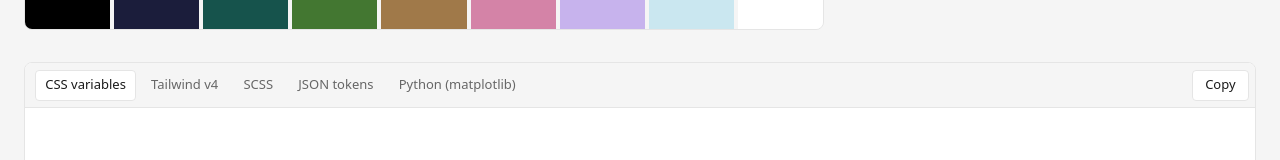
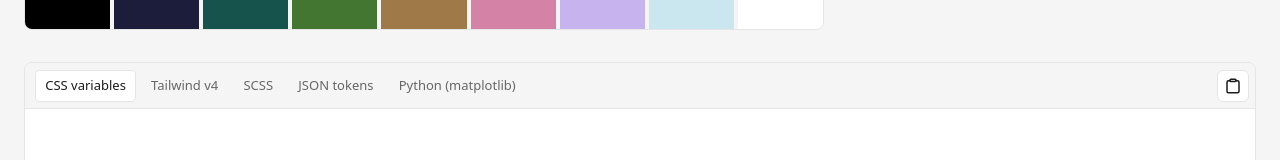
Before and after one commit to obangpub/cubehelix-studio, a React (Vite) app in the folder apps/web/: page / in a window 1280 px wide. Shown: the part 1153-1313 px from the top of the page. Built offline with nearby package versions, Linux system fonts and the light colour scheme.

Commit message:
feat(web): export panel copy button uses clipboard icon with 'Copy' tooltip

```diff
--- a/apps/web/src/components/ExportPanel.tsx
+++ b/apps/web/src/components/ExportPanel.tsx
@@ -59,8 +59,8 @@ export function ExportPanel({ params, swatchCount }: ExportPanelProps) {
     setTimeout(() => setCopyStatus("idle"), COPY_FEEDBACK_MS);
   };
 
-  const copyLabel =
-    copyStatus === "copied" ? "Copied!" : copyStatus === "failed" ? "Copy failed" : "Copy";
+  const copyTooltip =
+    copyStatus === "copied" ? "Copied" : copyStatus === "failed" ? "Copy failed" : "Copy";
 
   return (
     <section className="export-panel" aria-label="Export palette">
@@ -79,8 +79,17 @@ export function ExportPanel({ params, swatchCount }: ExportPanelProps) {
             </button>
           ))}
         </div>
-        <button type="button" className="export-panel-copy" onClick={copy} aria-live="polite">
-          {copyLabel}
+        <button
+          type="button"
+          className="header-icon-button"
+          onClick={copy}
+          aria-label={copyTooltip}
+          title={copyTooltip}
+        >
+          {copyStatus === "copied" ? <CheckIcon /> : <ClipboardIcon />}
+          <span className="visually-hidden" aria-live="polite">
+            {copyTooltip}
+          </span>
         </button>
       </header>
       <pre className="export-panel-output">
@@ -89,3 +98,44 @@ export function ExportPanel({ params, swatchCount }: ExportPanelProps) {
     </section>
   );
 }
+
+function ClipboardIcon() {
+  return (
+    <svg viewBox="0 0 24 24" width="18" height="18" aria-hidden="true">
+      <rect
+        x="8"
+        y="3"
+        width="8"
+        height="3"
+        rx="1"
+        fill="none"
+        stroke="currentColor"
+        strokeWidth="2"
+        strokeLinejoin="round"
+      />
+      <path
+        d="M8 5H6a2 2 0 0 0-2 2v12a2 2 0 0 0 2 2h12a2 2 0 0 0 2-2V7a2 2 0 0 0-2-2h-2"
+        fill="none"
+        stroke="currentColor"
+        strokeWidth="2"
+        strokeLinecap="round"
+        strokeLinejoin="round"
+      />
+    </svg>
+  );
+}
+
+function CheckIcon() {
+  return (
+    <svg viewBox="0 0 24 24" width="18" height="18" aria-hidden="true">
+      <path
+        fill="none"
+        stroke="currentColor"
+        strokeWidth="2.5"
+        strokeLinecap="round"
+        strokeLinejoin="round"
+        d="M5 12l5 5L20 7"
+      />
+    </svg>
+  );
+}
--- a/apps/web/src/styles.css
+++ b/apps/web/src/styles.css
@@ -694,28 +694,6 @@ header p {
   outline-offset: 1px;
 }
 
-.export-panel-copy {
-  font: inherit;
-  font-size: 0.8125rem;
-  color: var(--fg);
-  background: var(--surface);
-  border: 1px solid var(--border);
-  border-radius: 4px;
-  padding: 0.3rem 0.75rem;
-  cursor: pointer;
-  white-space: nowrap;
-  transition: background 120ms ease;
-}
-
-.export-panel-copy:hover {
-  background: var(--bg);
-}
-
-.export-panel-copy:focus-visible {
-  outline: 2px solid var(--fg);
-  outline-offset: 1px;
-}
-
 .export-panel-output {
   margin: 0;
   padding: 1rem 1.25rem;
```
